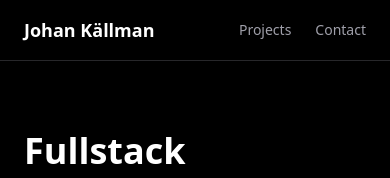
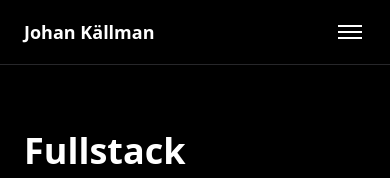
Before and after one commit to JohanKallman/Portfolio, a Next.js app: page / in a window 390 px wide. Shown: the top 178 px of the page. Built offline with nearby package versions, Linux system fonts and the light colour scheme.

Commit message:
Added hamburger menu with transition

```diff
--- a/components/Navbar.tsx
+++ b/components/Navbar.tsx
@@ -1,17 +1,22 @@
 "use client"
 
+import { useState } from "react"
+
 export default function Navbar() {
+  const [open, setOpen] = useState(false)
+
   return (
     <nav className="fixed top-0 left-0 w-full z-50 bg-black/80 backdrop-blur border-b border-zinc-800">
+
       <div className="max-w-6xl mx-auto px-6 py-4 flex justify-between items-center">
 
-        {/* Logo / Name */}
+        {/* Logo */}
         <span className="font-semibold text-lg">
           Johan Källman
         </span>
 
-        {/* Links */}
-        <div className="flex gap-6 text-sm text-zinc-400">
+        {/* Desktop menu */}
+        <div className="hidden md:flex gap-6 text-sm text-zinc-400">
           <a href="#projects" className="hover:text-white transition">
             Projects
           </a>
@@ -20,7 +25,55 @@ export default function Navbar() {
           </a>
         </div>
 
+        {/* Hamburger button */}
+        <button
+          onClick={() => setOpen(!open)}
+          className="md:hidden flex flex-col justify-center items-center gap-1 w-8 h-8"
+        >
+          <span
+            className={`block h-0.5 w-6 bg-white transition-transform duration-300 ${
+              open ? "rotate-45 translate-y-1.5" : ""
+            }`}
+          />
+          <span
+            className={`block h-0.5 w-6 bg-white transition-opacity duration-300 ${
+              open ? "opacity-0" : ""
+            }`}
+          />
+          <span
+            className={`block h-0.5 w-6 bg-white transition-transform duration-300 ${
+              open ? "-rotate-45 -translate-y-1.5" : ""
+            }`}
+          />
+        </button>
+
       </div>
+
+      {/* Mobile menu */}
+      <div
+        className={`md:hidden px-6 overflow-hidden transition-all duration-300 ${
+          open ? "max-h-40 py-4" : "max-h-0"
+        }`}
+      >
+        <div className="flex flex-col gap-4 text-zinc-400">
+          <a
+            href="#projects"
+            onClick={() => setOpen(false)}
+            className="hover:text-white transition"
+          >
+            Projects
+          </a>
+
+          <a
+            href="#contact"
+            onClick={() => setOpen(false)}
+            className="hover:text-white transition"
+          >
+            Contact
+          </a>
+        </div>
+      </div>
+
     </nav>
   )
 }
```
